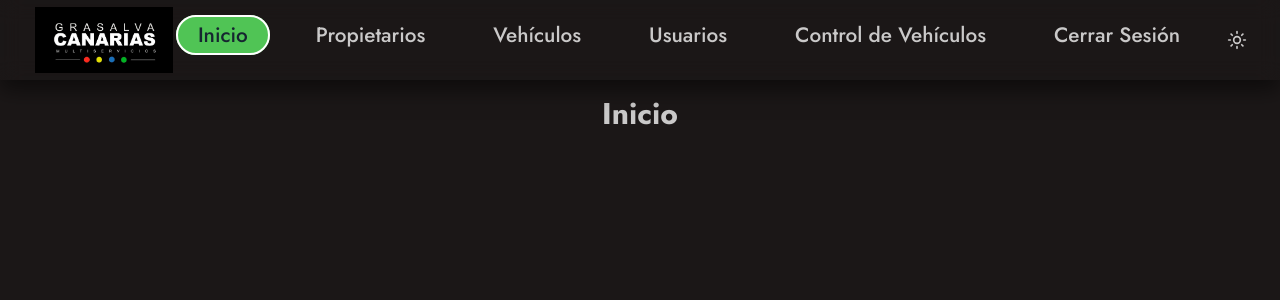
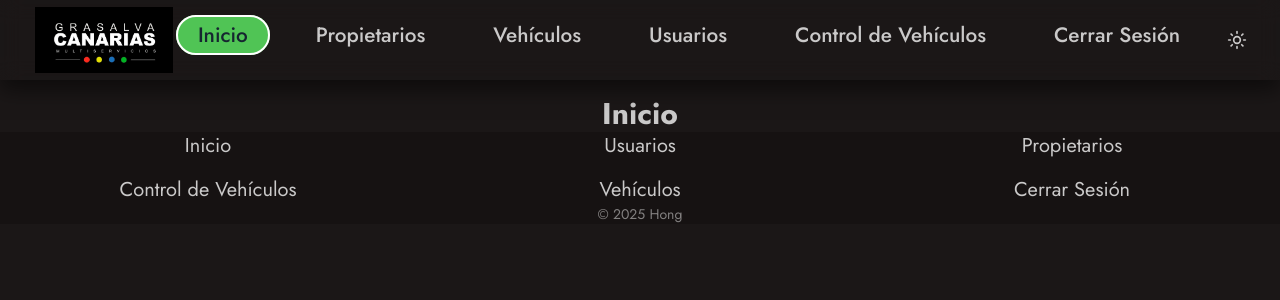
Before and after one commit to Honcito/Control_Vehiculos_nodejs_react, a React (Vite) app in the folder frontend/: page / in a window 1280 px wide. Shown: the top 300 px of the page. Built offline with nearby package versions, Linux system fonts and the light colour scheme.

Commit message:
styling footer

```diff
--- a/frontend/src/components/Footer.jsx
+++ b/frontend/src/components/Footer.jsx
@@ -1,9 +1,23 @@
-
+import { NavLink } from "react-router-dom";
 
 const Footer = () => {
   return (
-    <div>Footer</div>
-  )
-}
+    <footer className="bg-base-200 text-base-content py-6 m-3.5">
+      <div className="container mx-auto px-4">
+        <div className="grid grid-cols-3 gap-4 text-center text-xl">
+          <NavLink to="/" className="hover:text-green-400 transition-colors duration-200">Inicio</NavLink>
+          <NavLink to="/usuarios" className="hover:text-green-400 transition-colors duration-200">Usuarios</NavLink>
+          <NavLink to="/propietarios" className="hover:text-green-400 transition-colors duration-200">Propietarios</NavLink>
+          <NavLink to="/control_vehiculos" className="hover:text-green-400 transition-colors duration-200">Control de Vehículos</NavLink>
+          <NavLink to="/vehiculos" className="hover:text-green-400 transition-colors duration-200">Vehículos</NavLink>
+          <NavLink to="/logout" className="hover:text-green-400 transition-colors duration-200">Cerrar Sesión</NavLink>
+        </div>
+        <div className="mt-4 text-center text-sm opacity-60">
+          &copy; 2025 Hong
+        </div>
+      </div>
+    </footer>
+  );
+};
 
-export default Footer
+export default Footer;
--- a/frontend/src/index.css
+++ b/frontend/src/index.css
@@ -3,3 +3,8 @@
 @plugin "daisyui" {
     themes: forest --default, light;
 }
+
+@import url('https://fonts.googleapis.com/css2?family=Jost:ital,wght@0,100..900;1,100..900&display=swap');
+
+body {
+    font-family: 'Jost', sans-serif; }
--- a/frontend/src/layouts/MainLayout.jsx
+++ b/frontend/src/layouts/MainLayout.jsx
@@ -1,3 +1,4 @@
+import Footer from "../components/Footer"
 import Navbar from "../components/Navbar"
 
 
@@ -7,6 +8,7 @@ const MainLayout = ({ children }) => {
     <div className="flex flex-col min-h-screen">
         <Navbar />
         <main>{children}</main>
+        <Footer />
     </div>
     </>
 
--- a/frontend/tailwind.config.js
+++ b/frontend/tailwind.config.js
@@ -1,9 +1,11 @@
 // tailwind.config.js
 module.exports = {
-  darkMode: "class", // Usa clases en lugar de media queries
-  content: ["./index.html", "./src/**/*.{js,jsx,ts,tsx}"],
   theme: {
-    extend: {},
+    extend: {
+      fontFamily: {
+        sans: ["Jost", "sans-serif"],
+      },
+    },
   },
-  plugins: [],
+  plugins: [require("daisyui")],
 };
```
